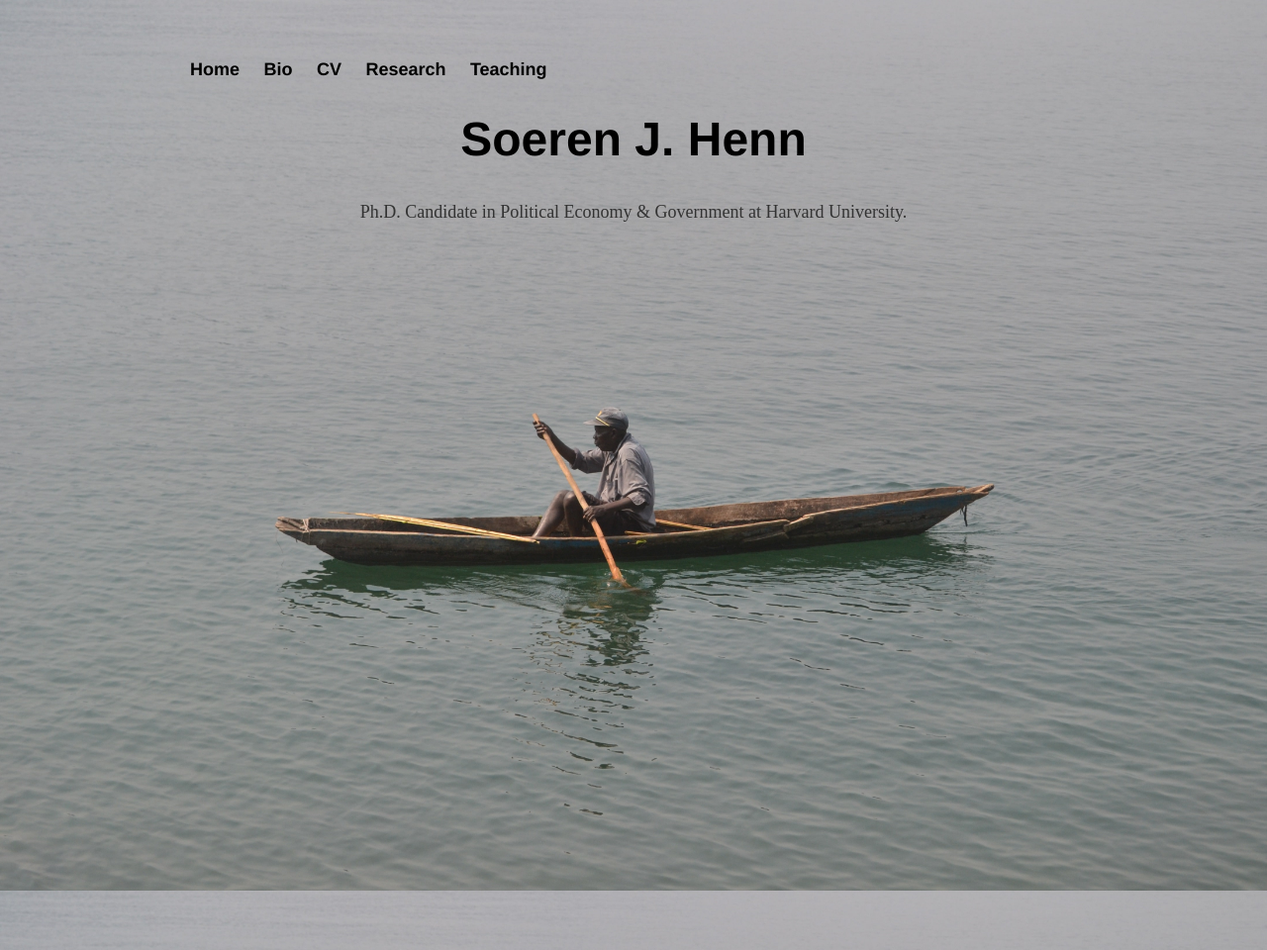
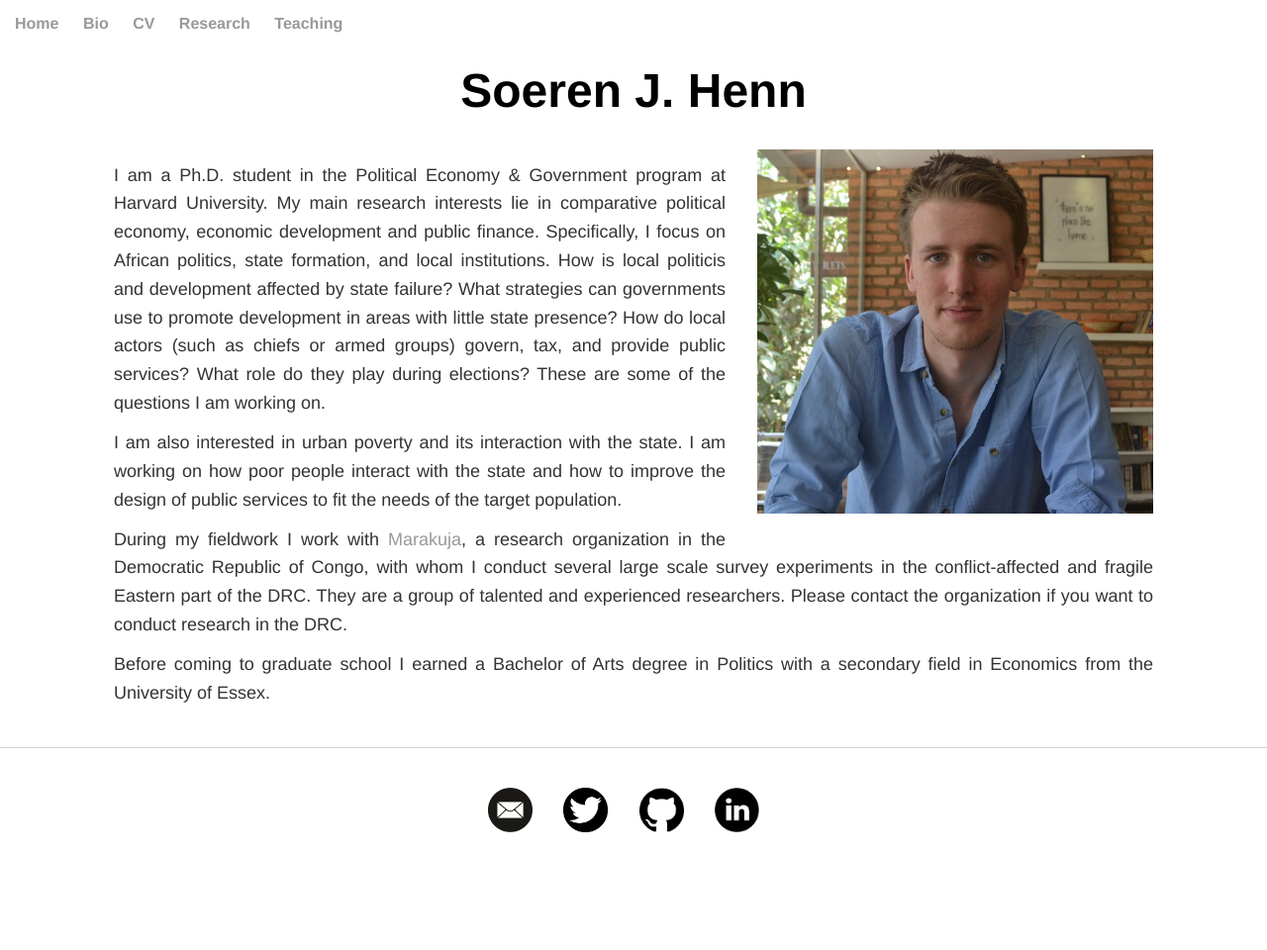
Before and after one commit to soeren-henn/soeren-henn.github.io, a Jekyll site: the page built from index.html, in a window 1280 px wide. Shown: the whole page at 99% size. Built offline with Jekyll 4.4.1, drawn with Linux system fonts in a browser that asks for light colours; after the commit the page ends 900 px from its top, so only the background shows below that.

Commit message:
Update index.html

```diff
--- a/index.html
+++ b/index.html
@@ -1,10 +1,22 @@
 ---
-layout: start
+layout: default
 title: Soeren J. Henn
 ---
-<div class="blurb">
+
+<div class="about">
 	<div class="centre">
 		<h1>Soeren J. Henn</h1>
 	</div>
-	<p>Ph.D. Candidate in Political Economy &#38 Government at Harvard University.</p>
-</div><!-- /.blurb -->
+
+	<div class="photo">
+ 		<img src="\images\bio_photo.JPG" alt:"Picture of Soeren Henn">
+	</div>
+
+	<div class="biotext">
+		<p>I am a Ph.D. student in the Political Economy &#38 Government program at Harvard University. My main research interests lie in comparative political economy, economic development and public finance. Specifically, I focus on African politics, state formation, and local institutions. How is local politicis and development affected by state failure? What strategies can governments use to promote development in areas with little state presence? How do local actors (such as chiefs or armed groups) govern, tax, and provide public services? What role do they play during elections? These are some of the questions I am working on.</p>
+		<p>I am also interested in urban poverty and its interaction with the state. I am working on how poor people interact with the state and how to improve the design  of public services to fit the needs of the target population.</p>
+		<p>During my fieldwork I work with <a href="https://marakujakivuresearch.com/" target="_blank">Marakuja</a>, a research organization in the Democratic Republic of Congo, with whom I conduct several large scale survey experiments in the conflict-affected and fragile Eastern part of the DRC. They are a group of talented and experienced researchers. Please contact the organization if you want to conduct research in the DRC.</p>
+		<p>Before coming to graduate school I earned a Bachelor of Arts degree in Politics with a secondary field in Economics from the University of Essex.</p>
+	</div>
+
+</div>
```
